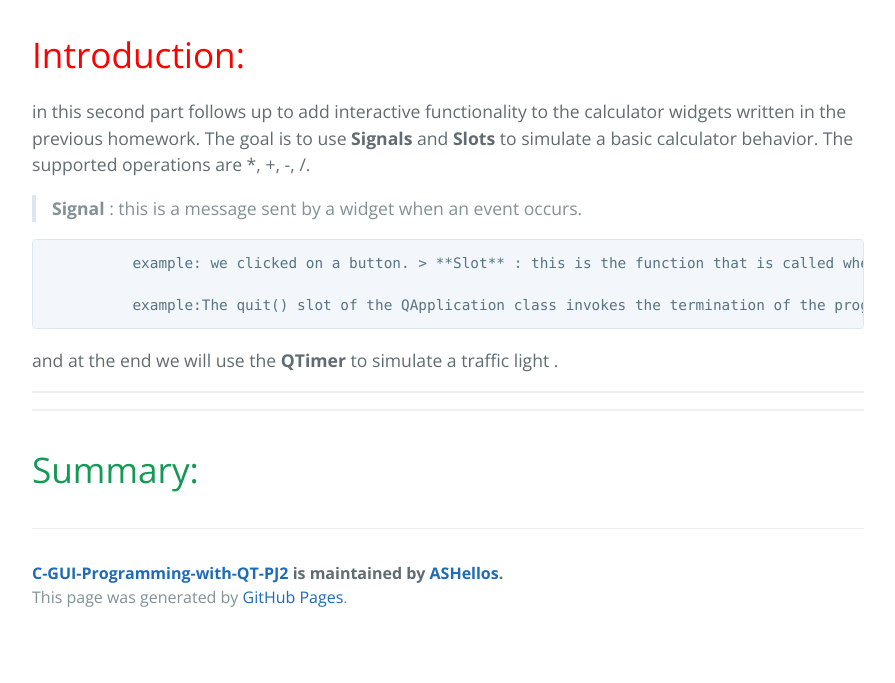
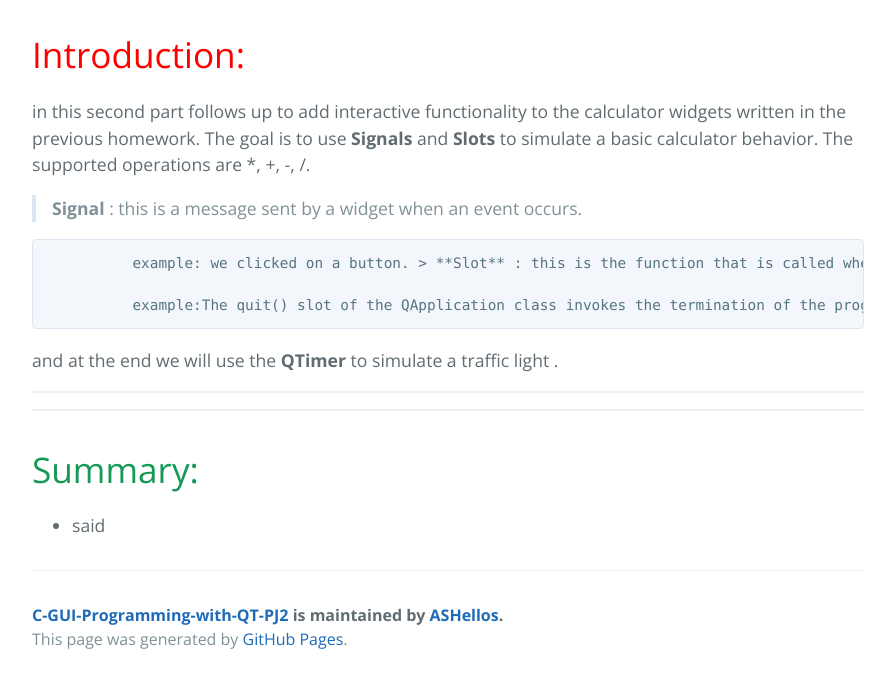
Before and after one commit to ASHellos/C-GUI-Programming-with-QT-PJ2, a Jekyll site: the page built from another-page.md, in a window 1280 px wide and 900 px high, scrolled down 598 px, cut to the strip 217-900 px from the top of the window. Shown: the whole strip, without its empty margins (192-1087 px from the left). Built offline with Jekyll 4.4.1, drawn with Linux system fonts in a browser that asks for light colours; our own code applies the rules of GitHub Pages for plain Markdown files; before the commit the page ends 1456 px from its top, so only the background shows below that.

Commit message:
Update another-page.md

```diff
--- a/another-page.md
+++ b/another-page.md
@@ -21,3 +21,4 @@ and at the end we will use the **QTimer** to simulate a traffic light .
  * * *
  * * *
 # Summary:
+* said
```
